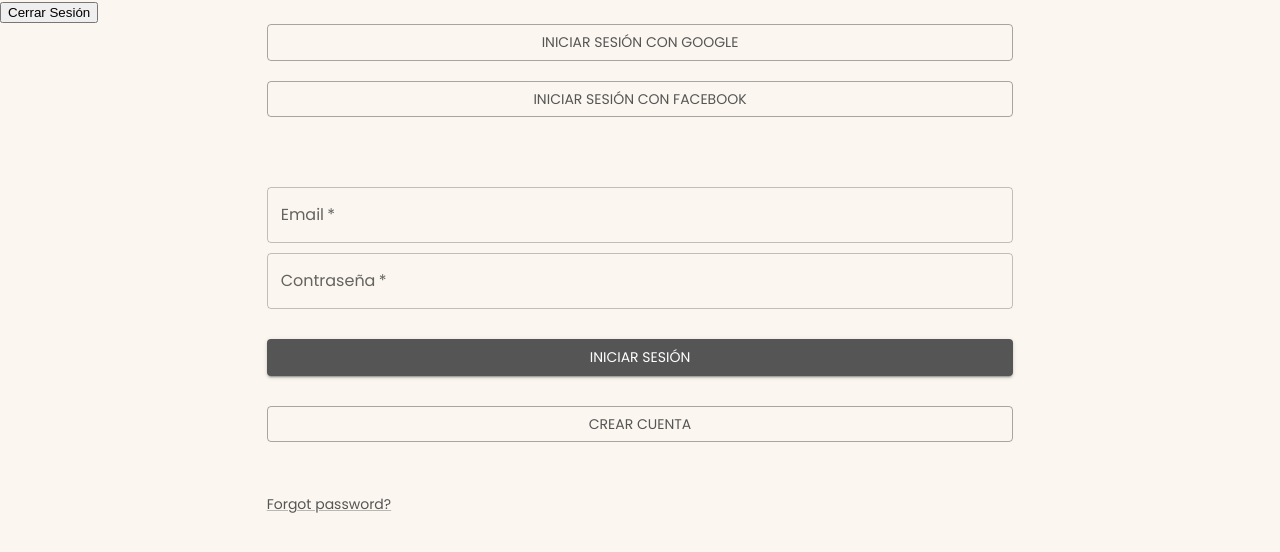
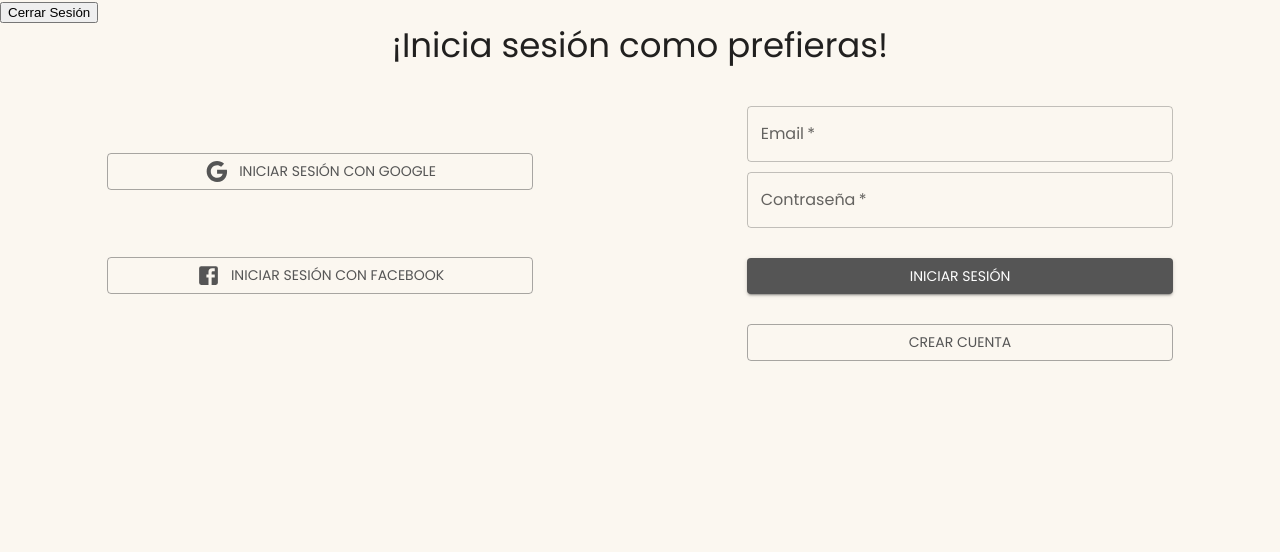
Before and after one commit to martinfrola/prueba-firebase, a React (Create React App) app: page /login in a window 1280 px wide. Shown: the top 552 px of the page. Built offline with nearby package versions, Linux system fonts and the light colour scheme.

Commit message:
Mejora en UI de Login Page

```diff
--- a/src/components/loginContainer/LoginContainer.tsx
+++ b/src/components/loginContainer/LoginContainer.tsx
@@ -4,7 +4,6 @@ import {
   createUser,
   signIn,
   signInGoogle,
-  verifyUser,
   signInFacebook,
   logOut,
 } from "../../services/login";
@@ -17,11 +16,12 @@ import {
   Grid,
   Button,
   TextField,
-  Box,
-  Container,
+  Typography,
 } from "@mui/material";
-import { margin, padding } from "@mui/system";
-
+import googleIcon from "../../utils/media/photos/google.png";
+import facebookIcon from "../../utils/media/photos/facebook.png";
+import GoogleIcon from "@mui/icons-material/Google";
+import FacebookIcon from "@mui/icons-material/Facebook";
 export default function LoginContainer() {
   const navigate = useNavigate();
 
@@ -49,10 +49,10 @@ export default function LoginContainer() {
   ) => {
     switch (e?.currentTarget.name) {
       case cases.google:
-        signInGoogle().then(() => navigate("../", { replace: true }));
+        signInGoogle().then(() => navigate("../"));
         break;
       case cases.facebook:
-        signInFacebook().then(() => navigate("../", { replace: true }));
+        signInFacebook().then(() => navigate("../"));
         break;
       case cases.signIn:
         signIn(loginData.email, loginData.pass)
@@ -62,9 +62,7 @@ export default function LoginContainer() {
           .catch((res) => console.log(res));
         break;
       case cases.createUser:
-        createUser(loginData.email, loginData.pass).then(() =>
-          navigate("../", { replace: true })
-        );
+        createUser(loginData.email, loginData.pass).then(() => navigate("../"));
         break;
     }
   };
@@ -78,20 +76,29 @@ export default function LoginContainer() {
       >
         Cerrar Sesión
       </button>
+      <Typography
+        variant="h4"
+        sx={{ textAlign: "center", paddingBottom: "40px" }}
+      >
+        ¡Inicia sesión como prefieras!
+      </Typography>
       <Grid
         container
+        xl={9}
         sx={{
           margin: "0 auto",
-          gap: "50px",
         }}
       >
         <Grid
           item
-          lg={7}
+          lg={4}
           sm={9}
           xs={11}
           sx={{
             margin: "0 auto",
+            display: "flex",
+            flexDirection: "column",
+            justifyContent: "space-evenly",
           }}
         >
           <Button
@@ -104,7 +111,10 @@ export default function LoginContainer() {
               margin: "0 0 20px 0",
             }}
           >
-            Iniciar sesión con Google
+            <GoogleIcon sx={{ fontSize: 25 }} />
+            <Typography sx={{ padding: "0 0 0 10px" }} variant="body2">
+              Iniciar Sesión con Google
+            </Typography>
           </Button>
           <Button
             variant="outlined"
@@ -116,12 +126,16 @@ export default function LoginContainer() {
               margin: "0 0 20px 0",
             }}
           >
-            Iniciar sesión con Facebook
+            <FacebookIcon sx={{ fontSize: 25 }} />
+            <Typography sx={{ padding: "0 0 0 10px" }} variant="body2">
+              Iniciar Sesión con Facebook
+            </Typography>
           </Button>
         </Grid>
+
         <Grid
           item
-          lg={7}
+          lg={4}
           sm={9}
           xs={11}
           sx={{
@@ -173,21 +187,6 @@ export default function LoginContainer() {
             Crear Cuenta
           </Button>
         </Grid>
-
-        <Grid
-          item
-          lg={7}
-          sm={9}
-          xs={11}
-          sx={{
-            margin: "0 auto",
-            paddingTop: 0,
-          }}
-        >
-          <Link href="#" variant="body2" color="secondary">
-            Forgot password?
-          </Link>
-        </Grid>
       </Grid>
     </>
   );
```
